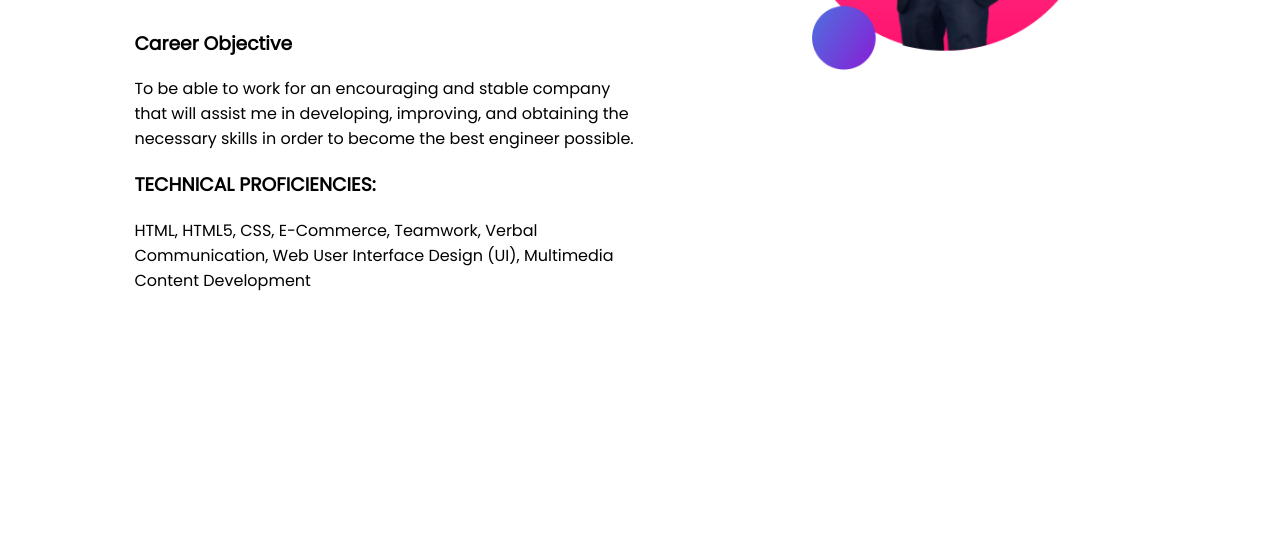
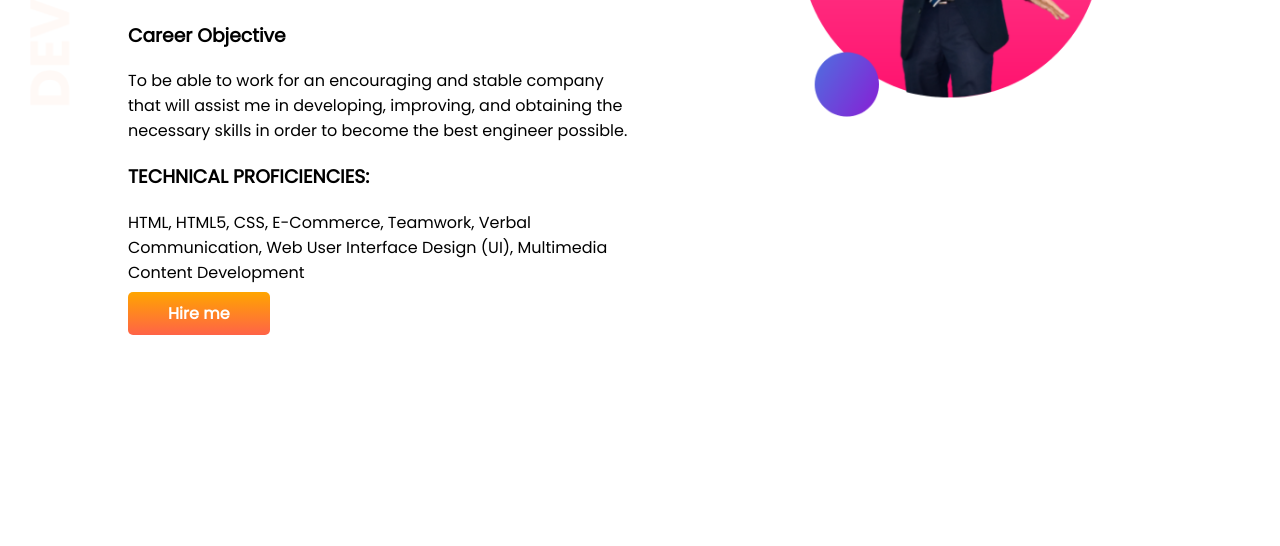
Before and after one commit to shahriarnsm/shahriarishtiaque, a plain HTML site: page index.html in a window 1280 px wide. Shown: the part 254-800 px from the top of the page. Drawn offline with Linux system fonts and the light colour scheme.

Commit message:
top added

```diff
--- a/index.html
+++ b/index.html
@@ -11,7 +11,7 @@
     <link rel="stylesheet" href="style.css">
 </head>
 <body>
-    <section>
+    <section class="top-banner">
         <div class="half-width">
             <h1>Hi, This is</h1>
             <h1 ><span class="name-color">Shahriar</span> Ishtiaque</h1>
@@ -20,6 +20,8 @@
                 improving, and obtaining the necessary skills in order to become the best engineer possible.</p>
             <h3>TECHNICAL PROFICIENCIES:</h3>
             <p>HTML, HTML5, CSS, E-Commerce, Teamwork, Verbal Communication, Web User Interface Design (UI), Multimedia Content Development</p>
+
+            <a class="hmbtn" target="blank" href="https://www.linkedin.com/in/shahriarnsm/">Hire me</a>
          </div>
 
          <div class="half-width">
--- a/style.css
+++ b/style.css
@@ -1,6 +1,7 @@
 body
 {
     font-family: 'Poppins', sans-serif;
+    margin: 0;
 }
 h1
 {
@@ -22,4 +23,19 @@ section
 .half-width img
 {
     width: 65%;
+    margin-top: 10%;
 }
+.hmbtn
+{
+    text-decoration: none;
+    background-image: linear-gradient(orange, tomato);
+    padding: 10px 40px;
+    color: white;
+    font-weight: 700;
+    border-radius: 5px;
+}
+.top-banner
+{
+    background-image: url(images/top-banner.png);
+    background-repeat: no-repeat;
+}
```
